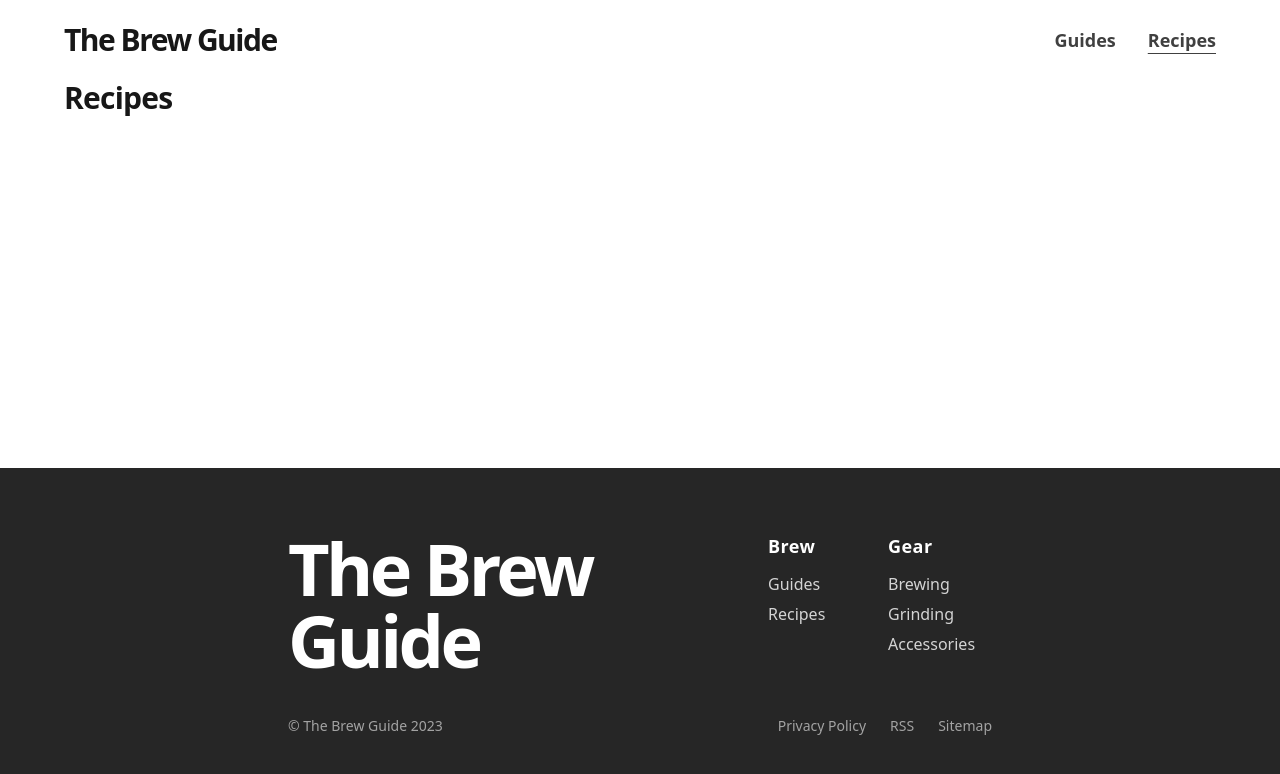
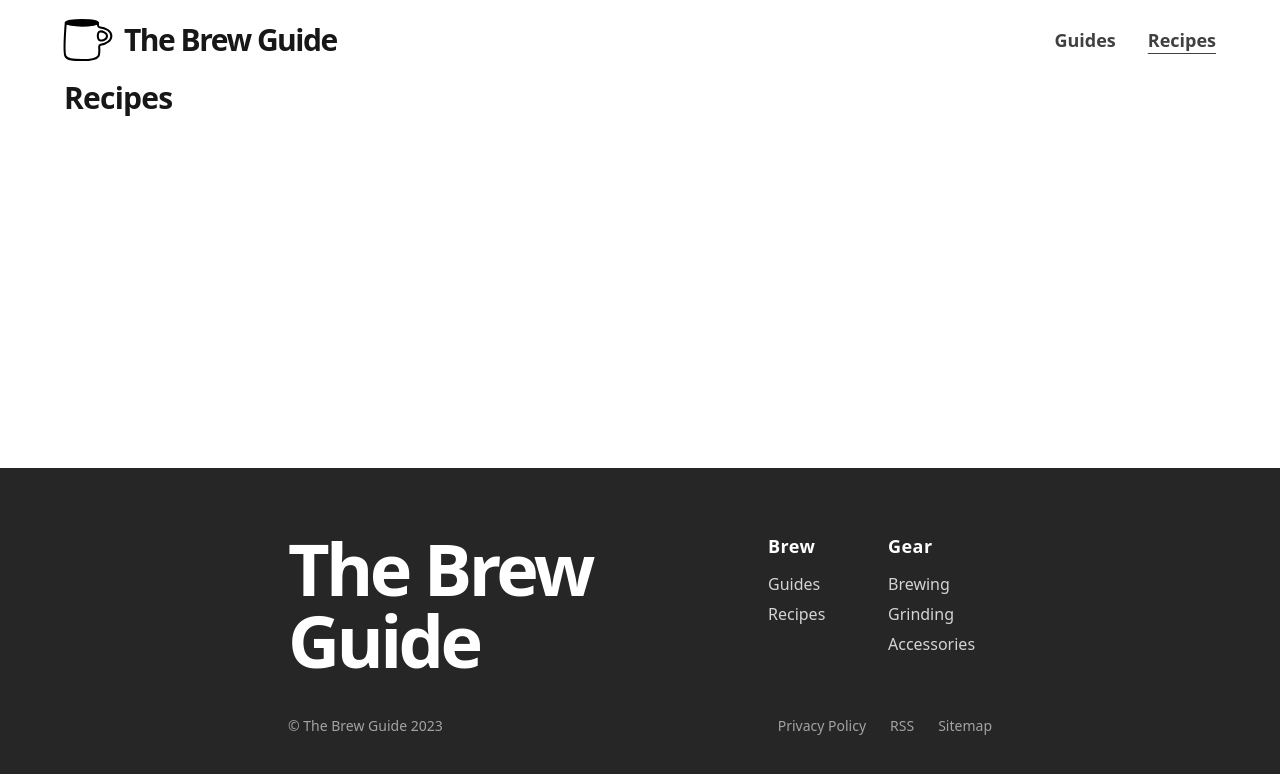
Before and after one commit to ihusemann/the-brew-guide, an Astro site: page /recipes in a window 1280 px wide. Built offline with nearby package versions, Linux system fonts and the light colour scheme; Astro itself is replaced by a stand-in of ours; a web font is replaced by a local one.

Commit message:
added mug logo

```diff
--- a/src/components/Header.astro
+++ b/src/components/Header.astro
@@ -1,19 +1,21 @@
 ---
 import GutterLayout from "src/layouts/GutterLayout.astro";
+import MugLogo from "./icons/MugLogo.astro";
 import Navlinks from "./Navlinks.astro";
-
 ---
 
 <div class="sticky top-0 z-50 h-20 bg-white">
   <GutterLayout class="flex justify-between items-center h-full">
     <div class="relative">
       <div>
-        <a href="/" class="text-3xl font-black tracking-tighter"
-          >
+        <a
+          href="/"
+          class="flex items-center text-3xl font-black tracking-tighter"
+        >
+          <MugLogo class="h-12 w-12 text-black mr-3" />
           <span class="sm:hidden">TBG</span>
           <span class="hidden sm:block">The Brew Guide</span>
-          </a
-        >
+        </a>
       </div>
     </div>
     <nav class="flex items-center space-x-8">
--- /dev/null
+++ b/src/components/icons/MugLogo.astro
@@ -0,0 +1,24 @@
+---
+interface Props {
+  class?: string;
+}
+
+const { class: classes } = Astro.props;
+---
+
+<svg
+  xmlns="http://www.w3.org/2000/svg"
+  viewBox="0 0 42.24 36.49"
+  stroke-width="1.8"
+  stroke="currentColor"
+  stroke-miterlimit="10"
+  overflow="visible"
+  class={classes}
+>
+  <path
+    d="m31.03,6.94c-1.52-.14-1.1-3.89-1.1-3.89,0,.91-6.06,1.97-13.85,1.97S1.58,4.07,1.57,2.91c0,0-1.95,24.84-.41,29.32,1.24,3.62,7.85,3.69,14.61,3.69s13.32-1.36,14.61-3.69c1.02-1.85.6-7.89.6-7.89h0c-.01-.08-.01-.16-.01-.24,0-.93.47-1.52,1.17-1.65,5.23-.6,9.54-3.79,9.54-7.73,0-4.3-4.8-7.24-10.65-7.78Zm1.12,11.66c-3.19-.46-3.11-7.42-.25-7.91,1.28-.22,6.19.87,5.93,4.31-.16,2.13-2.7,4.03-5.68,3.6Z"
+    fill="#fff"></path>
+  <path
+    d="m29.93,3.05c.01,1.14-6.34,2.59-14.18,2.59-7.84,0-14.18-1.6-14.18-2.74S7.92.61,15.76.61s14.16,1.3,14.17,2.44Z"
+    fill="currentColor"></path>
+</svg>
```
